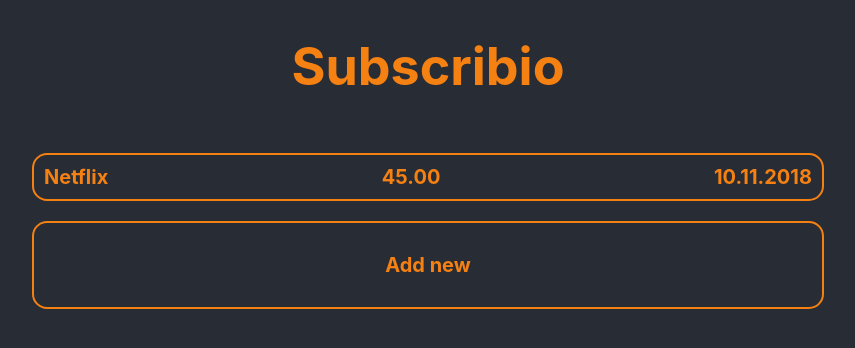
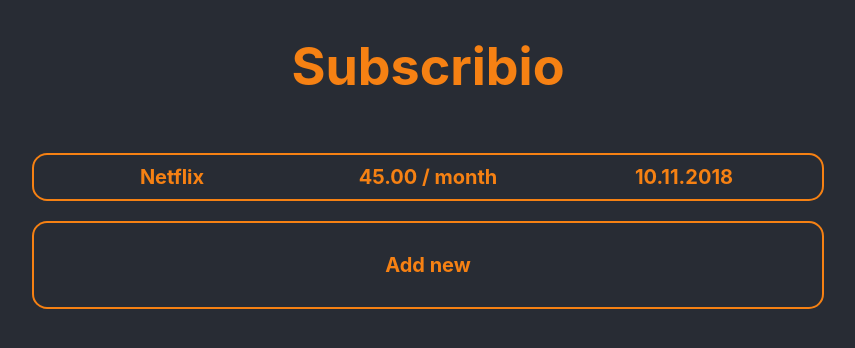
Before and after one commit to MatWaligora/Subscribio, a React (Create React App) app: page / in a window 1280 px wide. Shown: the top 348 px of the page, without its empty margins (212-1067 px from the left). Built offline with nearby package versions, Linux system fonts and the light colour scheme.

Commit message:
Updated styling and html markup

```diff
--- a/src/App.css
+++ b/src/App.css
@@ -36,8 +36,8 @@
 
 .Button-close {
   position: absolute;
-  top: 0;
-  right: 0;
+  top: -1px;
+  right: -1px;
   border-top: none;
   border-right: none;
   font-size: 1em;
--- a/src/components/Subscription/Subscription.css
+++ b/src/components/Subscription/Subscription.css
@@ -10,6 +10,11 @@
     color: #f68113;
     font-weight: bold;
     cursor: pointer;
+}
+
+.Subscription > div {
+    text-align: center;
+    width: 100%;
 }
 
 @media (min-width: 600px) {
--- a/src/components/Subscription/Subscription.js
+++ b/src/components/Subscription/Subscription.js
@@ -4,15 +4,15 @@ import './Subscription.css';
 const subscription = (props) => {
     return (
         <div className="Subscription">
-            <span>
+            <div>
                 {props.service}
-            </span>
-            <span>
-                {props.amount.toFixed(2)}
-            </span>
-            <span>
+            </div>
+            <div>
+                {(+props.amount).toFixed(2)} / {props.period}
+            </div>
+            <div>
                 {props.startDate}
-            </span>
+            </div>
         </div>
     );
 }
--- a/src/components/Ui/Modal/Modal.css
+++ b/src/components/Ui/Modal/Modal.css
@@ -10,5 +10,6 @@
     border: 2px solid #f68113;
     border-radius: 15px;
     padding-top: 15px;
-    overflow: auto;
+    overflow-y: auto;
+    overflow-x: hidden;
 }
```
